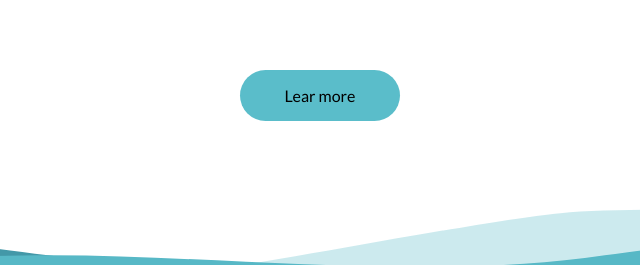
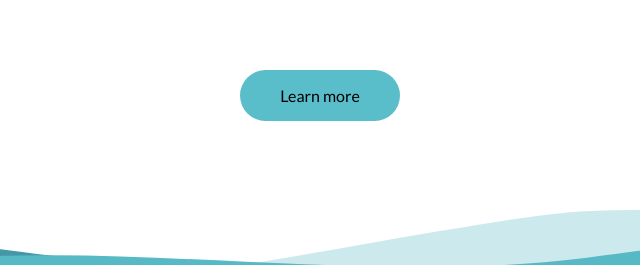
Before and after one commit to manekinekko/hexa, a website: page docs/index.html in a window 1280 px wide. Shown: the part 3673-3938 px from the top of the page, 320-960 px from the left. Drawn offline with nearby package versions, Linux system fonts and the light colour scheme.

Commit message:
docs: fix typo

```diff
--- a/docs/index.html
+++ b/docs/index.html
@@ -145,7 +145,7 @@
 
         <h2><kbd>$ hexa init --yolo</kbd>: Hexa will enter Auto Mode and will setup all supported services (except if you use the <kbd>--just</kbd> flag) without asking you any question.</h2>
       </article>
-      <a class="button" href="https://github.com/manekinekko/hexa#get-started" target="__blank" title="contribute to hexa" rel="noopener">Lear more</a>
+      <a class="button" href="https://github.com/manekinekko/hexa#get-started" target="__blank" title="contribute to hexa" rel="noopener">Learn more</a>
     </section>
 
     <footer>
```
